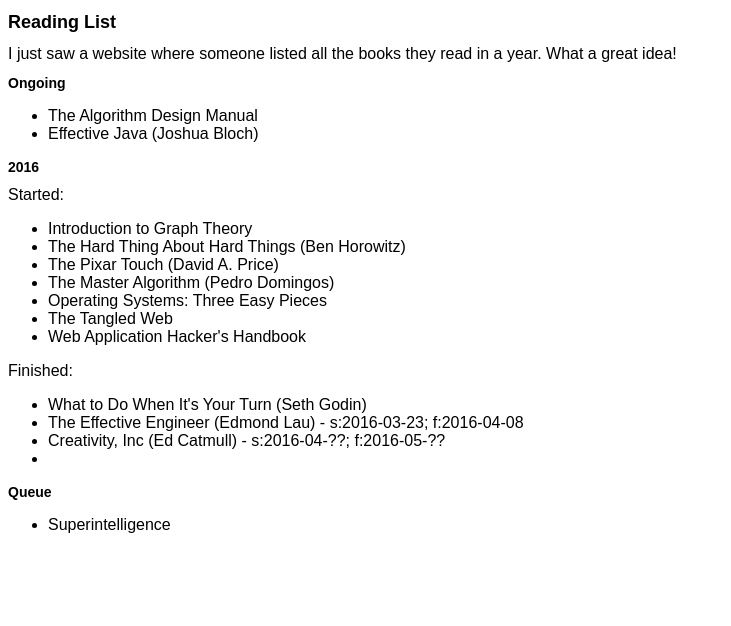
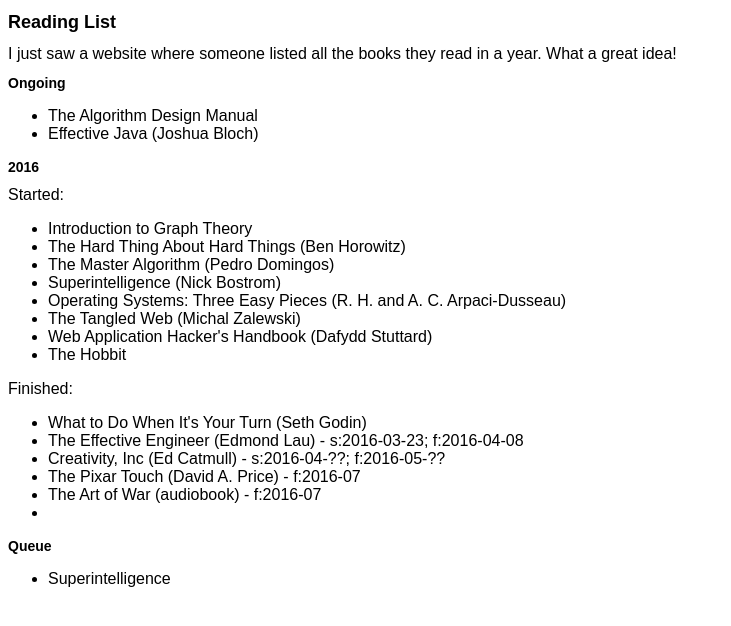
Before and after one commit to carise/carise.github.com, a Jekyll site: the page books.html, which Jekyll copies as it is, in a window 1280 px wide. Shown: the top 626 px of the page, without its empty margins (0-731 px from the left). Built offline with Jekyll 4.4.1, drawn with Linux system fonts in a browser that asks for light colours.

Commit message:
update book list

```diff
--- a/books.html
+++ b/books.html
@@ -20,11 +20,12 @@
   <ul>
     <li>Introduction to Graph Theory</li>
     <li>The Hard Thing About Hard Things (Ben Horowitz)</li>
-    <li>The Pixar Touch (David A. Price)</li>
     <li>The Master Algorithm (Pedro Domingos)</li>
-    <li>Operating Systems: Three Easy Pieces</li>
-    <li>The Tangled Web</li>
-    <li>Web Application Hacker's Handbook</li>
+    <li>Superintelligence (Nick Bostrom)</li>
+    <li>Operating Systems: Three Easy Pieces (R. H. and A. C. Arpaci-Dusseau)</li>
+    <li>The Tangled Web (Michal Zalewski)</li>
+    <li>Web Application Hacker's Handbook (Dafydd Stuttard)</li>
+    <li>The Hobbit</li>
   </ul>
 
   Finished:
@@ -32,6 +33,8 @@
     <li>What to Do When It's Your Turn (Seth Godin)</li>
     <li>The Effective Engineer (Edmond Lau) - s:2016-03-23; f:2016-04-08</li>
     <li>Creativity, Inc (Ed Catmull) - s:2016-04-??; f:2016-05-??</li>
+    <li>The Pixar Touch (David A. Price) - f:2016-07</li>
+    <li>The Art of War (audiobook) - f:2016-07</li>
     <li>
   </ul>
 
```
